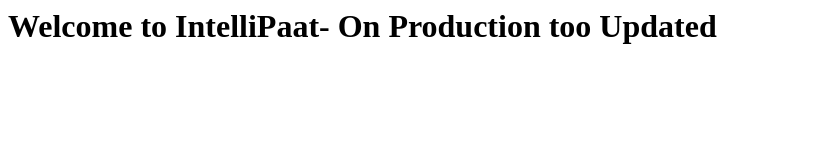
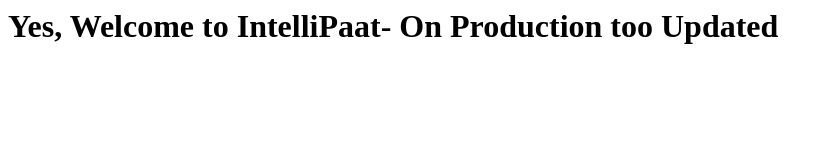
Before and after one commit to pavanbheema/website, a plain HTML site: page index.html in a window 1280 px wide. Shown: the whole page, without its empty margins (0-831 px from the left). Drawn offline with Linux system fonts and the light colour scheme.

Commit message:
Added code for production Update

```diff
--- a/index.html
+++ b/index.html
@@ -1,6 +1,6 @@
 <html>
 <title>Jenkins CI/CD Piple</title>
 <body>
-<h1>Welcome to IntelliPaat- On Production too Updated</h1>
+<h1>Yes, Welcome to IntelliPaat- On Production too Updated</h1>
 </body>
 </html>
```
